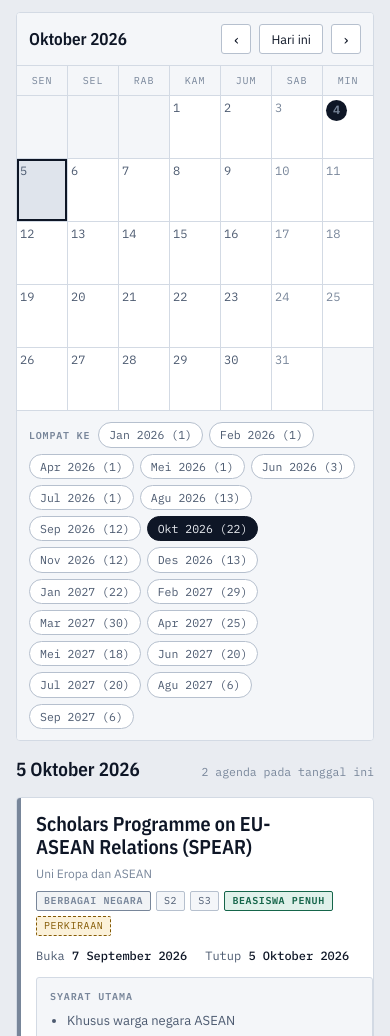
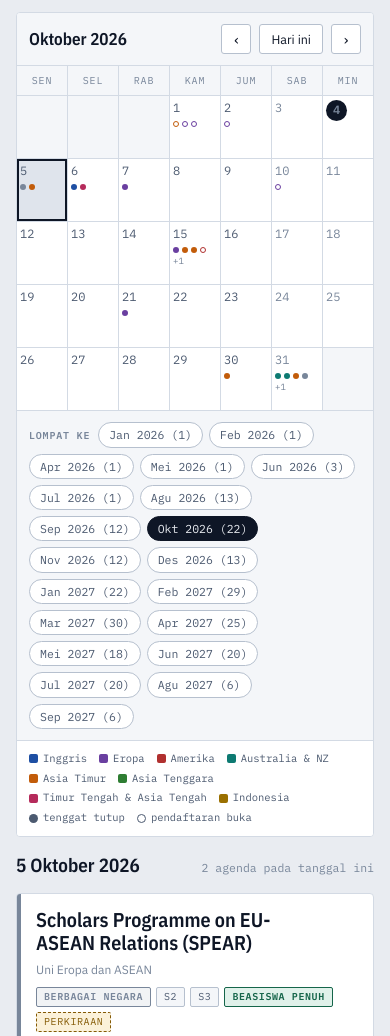
Before and after one commit to elevateenglish330-a11y/kalender-beasiswa, a plain HTML site: page index.html in a window 390 px wide. Shown: the part 1408-2444 px from the top of the page. Drawn offline with nearby package versions, Linux system fonts and the light colour scheme.

Commit message:
Add files via upload

```diff
--- a/index.html
+++ b/index.html
@@ -122,8 +122,11 @@ h1{font-family:var(--font-display);font-size:clamp(32px,8vw,46px);font-weight:70
 .cell.wk .dnum{color:var(--ink-3)}
 .ev{display:block;width:100%;font-size:10.5px;line-height:1.25;padding:2px 4px;border-radius:2px;text-align:left;overflow:hidden;text-overflow:ellipsis;white-space:nowrap;background:var(--surface-2);color:var(--ink-2);border-left:2px solid currentColor}
 .ev.lebih{background:var(--closed-bg);color:var(--closed);border-left-color:var(--closed)}
-.dots{display:none;gap:3px;flex-wrap:wrap}
-.dot{width:6px;height:6px;border-radius:999px;background:currentColor}
+.dots{display:none;gap:3px;flex-wrap:wrap;align-items:center;margin-top:1px}
+.dotwrap{display:inline-flex;color:var(--region,var(--ink-3))}
+.dotwrap.kosong .dot{background:none;border:1.5px solid currentColor}
+.dot{width:6px;height:6px;border-radius:999px;background:currentColor;display:block}
+.lebihdot{font-family:var(--font-mono);font-size:9px;color:var(--ink-3);line-height:1}
 .months{display:flex;flex-wrap:wrap;gap:6px;padding:11px 12px;border-top:1px solid var(--line);background:var(--surface-2)}
 .months b{font-family:var(--font-mono);font-size:10px;letter-spacing:.08em;text-transform:uppercase;color:var(--ink-3);align-self:center;margin-right:2px}
 .mjump{border:1px solid var(--line-strong);background:var(--surface);color:var(--ink-2);border-radius:999px;padding:3px 10px;font-size:11.5px;font-family:var(--font-mono)}
@@ -249,6 +252,9 @@ mark{background:color-mix(in srgb,var(--brand-2) 55%,transparent);color:inherit;
 .legend{display:flex;flex-wrap:wrap;gap:4px 12px;padding:10px 12px;border-top:1px solid var(--line);background:var(--surface)}
 .lg{display:inline-flex;align-items:center;gap:5px;font-size:10.5px;color:var(--ink-2);font-family:var(--font-mono)}
 .lg i{width:9px;height:9px;border-radius:2px;background:var(--region);display:inline-block}
+.lg i.bulat{border-radius:999px;background:var(--ink-2)}
+.lg i.bulat.rongga{background:none;border:1.5px solid var(--ink-2)}
+.lg.hponly{display:none}
 
 /* peta */
 .map{margin-top:14px;background:var(--surface);border:1px solid var(--line);border-radius:4px;overflow:hidden}
@@ -342,6 +348,7 @@ mark{background:color-mix(in srgb,var(--brand-2) 55%,transparent);color:inherit;
   .cell{min-height:62px;padding:4px 3px 5px}
   .ev{display:none}
   .dots{display:flex}
+  .lg.hponly{display:inline-flex}
   .stats{grid-template-columns:1fr}
   .row{grid-template-columns:4px 1fr}
   .cd{grid-column:2;padding:0 15px 14px 0;flex-direction:row;align-items:baseline;gap:9px}
@@ -535,7 +542,9 @@ mark{background:color-mix(in srgb,var(--brand-2) 55%,transparent);color:inherit;
     }
   }
 
-  function calendarHtml(evs, list){
+  /* catatan: JANGAN beri nama parameter ini "list" — di dalam loop grid ada
+     "var list" yang akan menimpanya karena var itu function-scoped. */
+  function calendarHtml(evs, daftar){
     var first = new Date(Date.UTC(curY, curM, 1));
     var startDow = (first.getUTCDay() + 6) % 7;
     var dim = new Date(Date.UTC(curY, curM + 1, 0)).getUTCDate();
@@ -562,13 +571,17 @@ mark{background:color-mix(in srgb,var(--brand-2) 55%,transparent);color:inherit;
       if (i % 7 >= 5) cls += " wk";
 
       var inner = '<span class="dnum">' + dnum + "</span>", dots = "";
+      /* layar lebar: chip teks. layar HP: titik warna (lihat media query) */
       list.slice(0, 3).forEach(function(e){
         var u = e.tipe === "buka" ? "nanti" : urgensi(e.it);
-        var cls = "ev " + regionCls(e.it) + " u-" + u + (e.tipe === "buka" ? " buka" : "");
-        inner += '<span class="' + cls + '">' + esc((e.tipe === "buka" ? "Buka " : "") + e.it.nama) + "</span>";
-        dots += '<span class="' + cls + '" style="padding:0;border:0;background:none;color:var(--region)"><span class="dot"></span></span>';
+        inner += '<span class="ev ' + regionCls(e.it) + " u-" + u + (e.tipe === "buka" ? " buka" : "") + '">'
+          + esc((e.tipe === "buka" ? "Buka " : "") + e.it.nama) + "</span>";
+      });
+      list.slice(0, 4).forEach(function(e){
+        dots += '<span class="dotwrap ' + regionCls(e.it) + (e.tipe === "buka" ? " kosong" : "") + '"><span class="dot"></span></span>';
       });
       if (list.length > 3) inner += '<span class="ev lebih">+' + (list.length - 3) + " lagi</span>";
+      if (list.length > 4) dots += '<span class="lebihdot">+' + (list.length - 4) + "</span>";
       if (dots) inner += '<span class="dots">' + dots + "</span>";
 
       h += list.length
@@ -591,10 +604,13 @@ mark{background:color-mix(in srgb,var(--brand-2) 55%,transparent);color:inherit;
     }
 
     var hadir = {};
-    (list || state.items).forEach(function(it){ hadir[it.region || "lain"] = 1; });
+    (daftar || state.items).forEach(function(it){ hadir[it.region || "lain"] = 1; });
     var lg = "";
     REGIONS.forEach(function(r){ if (hadir[r[0]]) lg += '<span class="lg r-' + r[0] + '"><i></i>' + esc(r[1]) + "</span>"; });
-    if (lg) h += '<div class="legend">' + lg + "</div>";
+    if (lg) h += '<div class="legend">' + lg
+      + '<span class="lg hponly"><i class="bulat"></i>tenggat tutup</span>'
+      + '<span class="lg hponly"><i class="bulat rongga"></i>pendaftaran buka</span>'
+      + "</div>";
     h += "</div>";
 
     var sel = evs[selected] || [];
```
